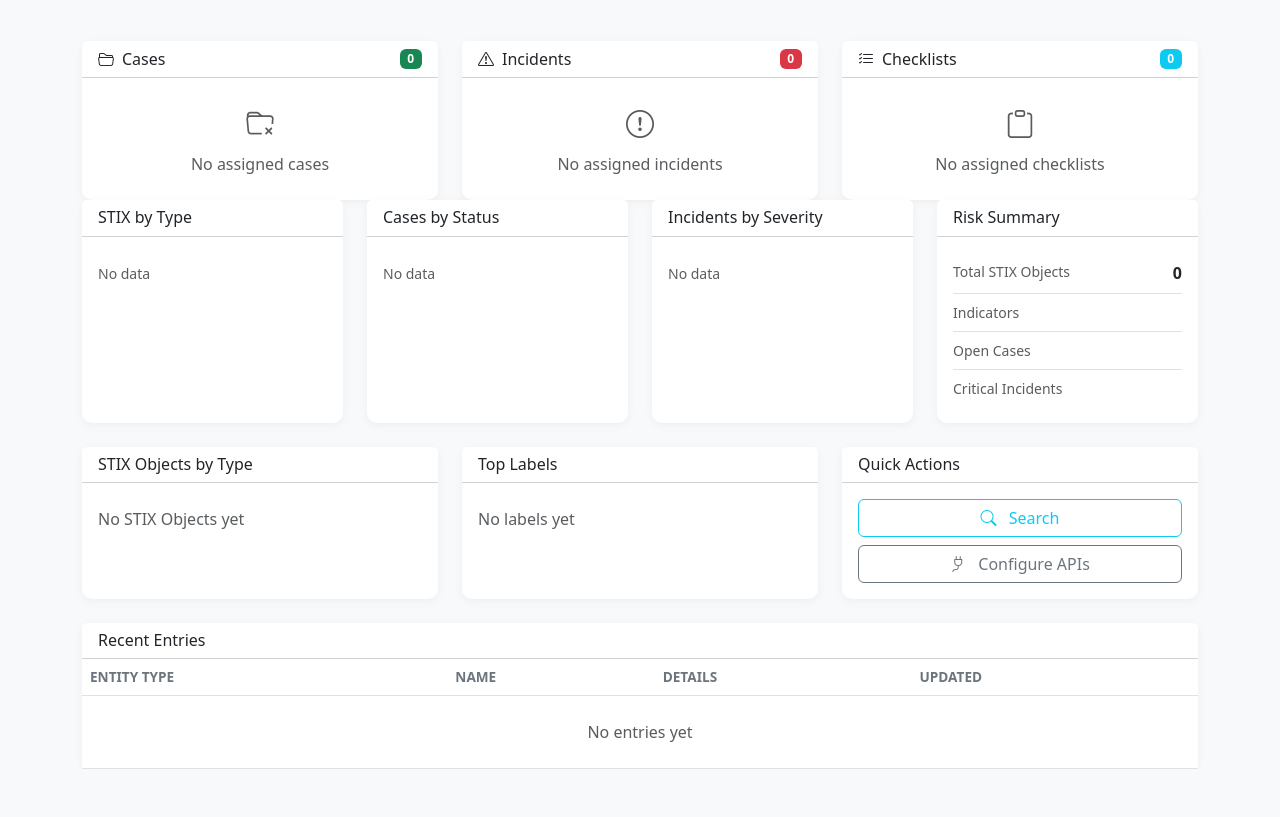
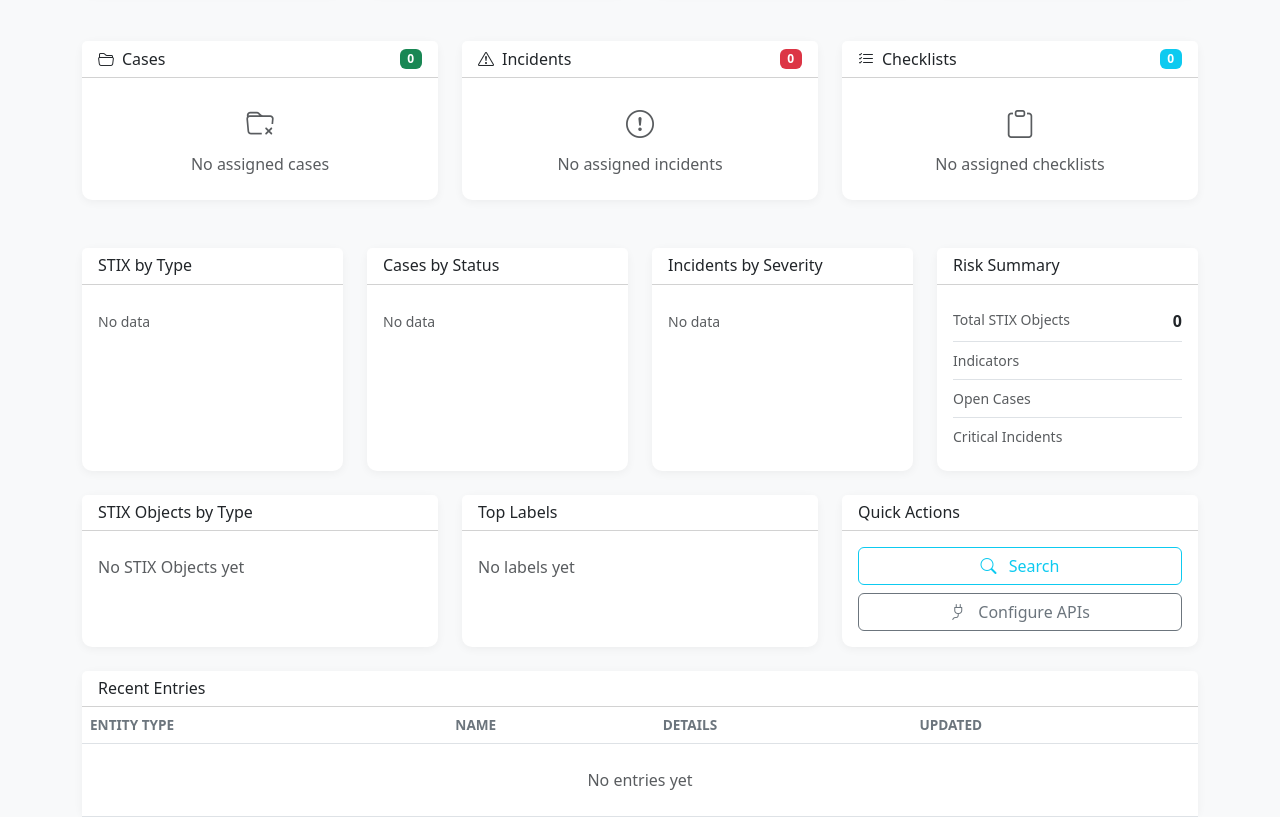
Before and after one commit to LL7Baucarre/ELASLIP, a Python web app: template templates/dashboard.html in a window 1280 px wide. Shown: the part 187-1004 px from the top of the page. Before the commit the page ends 956 px from the top, so only its background shows below. Run offline with Jinja, Linux system fonts and the light colour scheme; the template is opened without the code that fills it, so the values that code supplies are empty.

Commit message:
fix: adjust margins for layout consistency in dashboard

```diff
--- a/templates/dashboard.html
+++ b/templates/dashboard.html
@@ -101,7 +101,7 @@
 </div>
 
 <!-- My Assignments -->
-<div class="row g-4 mt-4">
+<div class="row g-4 mt-4 mb-4">
     <!-- Assigned Cases -->
     <div class="col-md-4">
         <div class="card h-100">
@@ -269,7 +269,7 @@
 {% endif %}
 
 <!-- Secondary Stats -->
-<div class="row g-4 mb-4">
+<div class="row g-4 mb-4 mt-4">
     <!-- STIX Objects by Type -->
     <div class="col-md-3">
         <div class="card h-100">
```
